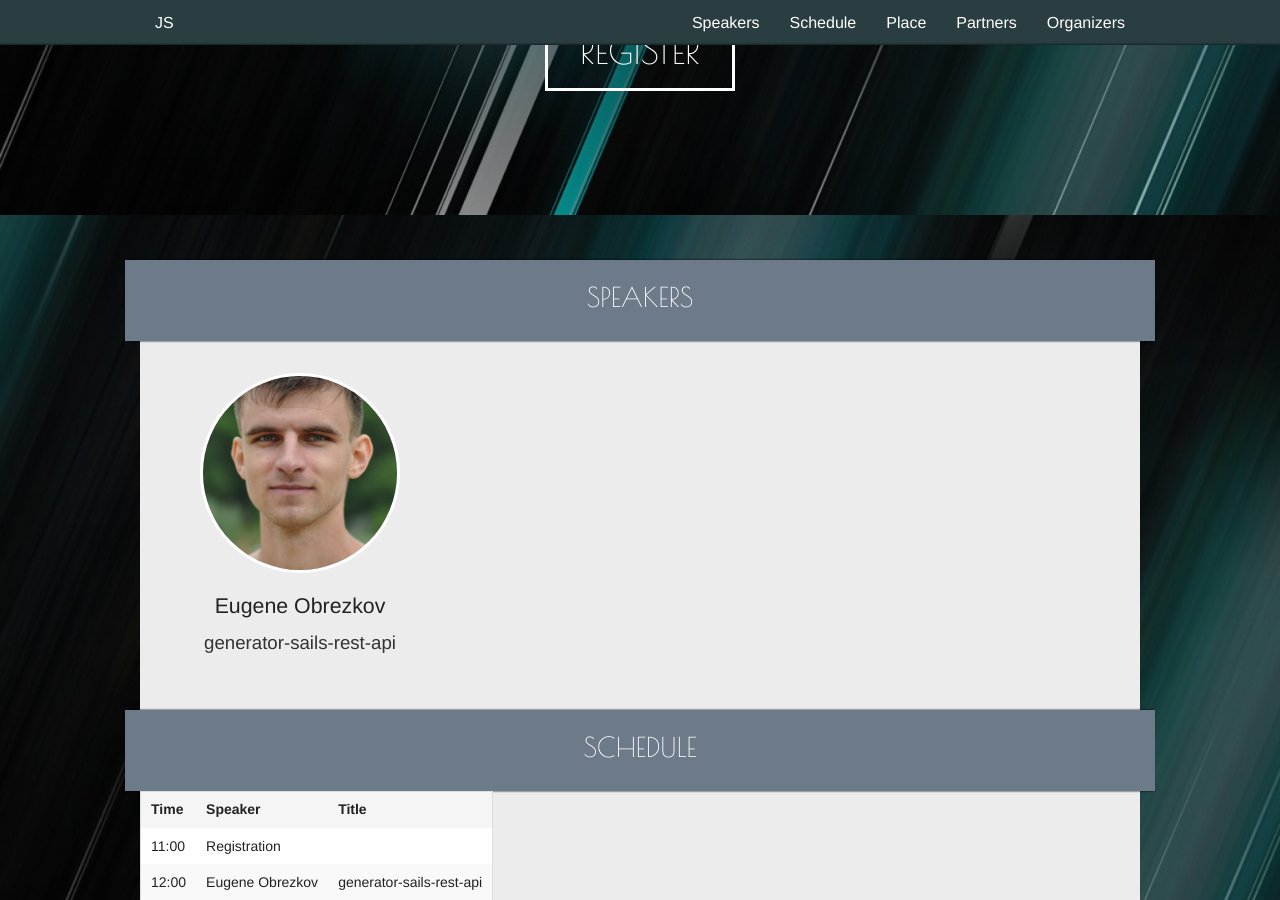
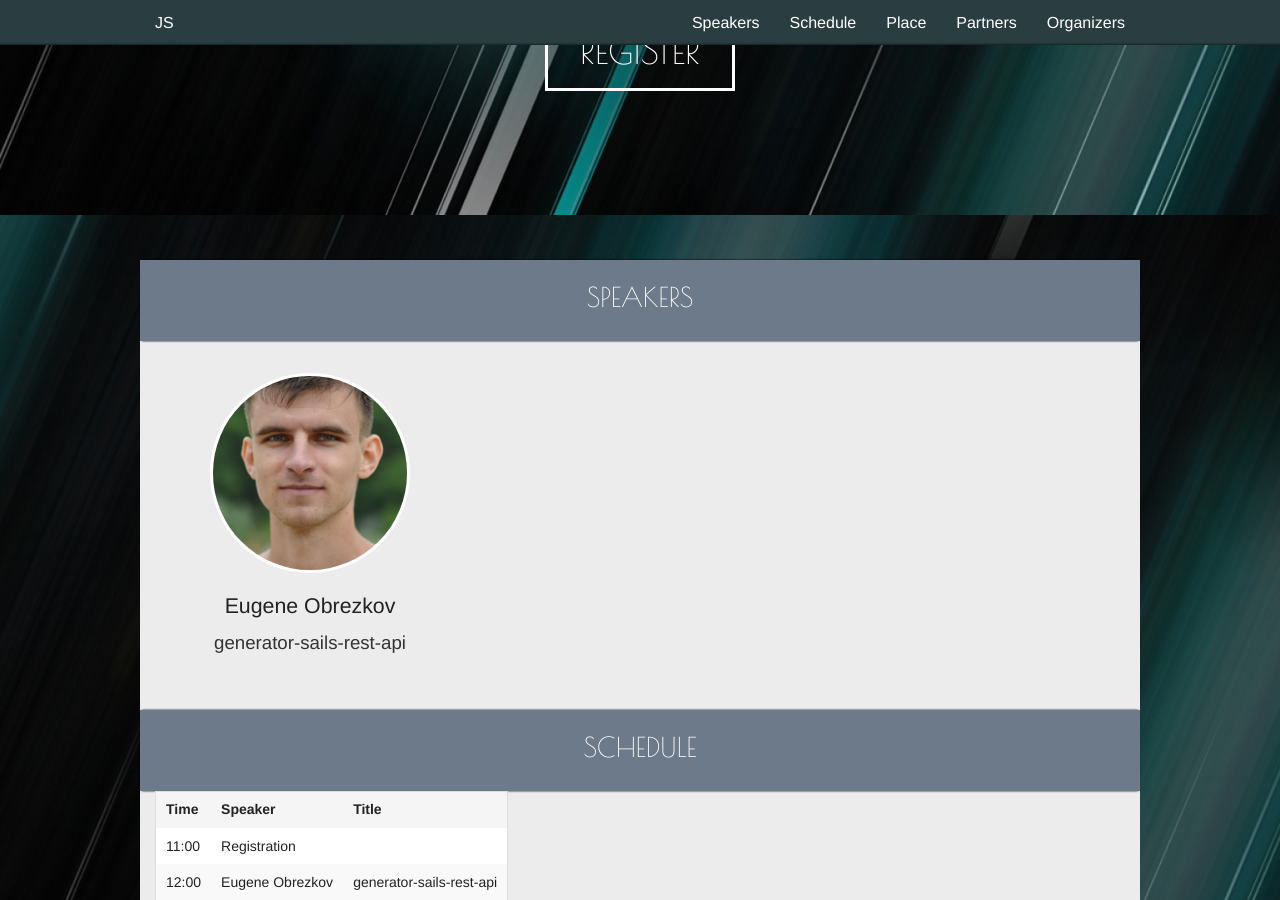
Before and after one commit to ghaiklor/kirovohradjs.com, a Jekyll site: the page built from index.html, in a window 1280 px wide and 900 px high, scrolled down 685 px. Built offline with Jekyll 4.4.1, drawn with Linux system fonts in a browser that asks for light colours.

Commit message:
Wrap all sections in columns

```diff
--- a/_includes/organizers.html
+++ b/_includes/organizers.html
@@ -1,10 +1,10 @@
 {% assign organizers = site.data[include.date].organizers %}
 
 <section id="organizers" class="row organizers text-center">
+  <div class="columns">
     <div class="row title">
       <h3>Organizers</h3>
     </div>
-
     <ul class="large-block-grid-2 medium-block-grid-2 small-block-grid-1">
       {% for organizer in organizers %}
       <li>
@@ -32,4 +32,5 @@
       </li>
       {% endfor %}
     </ul>
+  </div>
 </section>
--- a/_includes/partners.html
+++ b/_includes/partners.html
@@ -1,10 +1,10 @@
 {% assign partners = site.data[include.date].partners %}
 
 <section id="partners" class="row partners text-center">
+  <div class="columns">
     <div class="row title">
       <h3>Partners</h3>
     </div>
-
     <ul class="large-block-grid-4 medium-block-grid-3 small-block-grid-2">
       {% for partner in partners %}
       <li>
@@ -16,4 +16,5 @@
       </li>
       {% endfor %}
     </ul>
+  </div>
 </section>
--- a/_includes/place.html
+++ b/_includes/place.html
@@ -1,6 +1,7 @@
 {% assign place = site.data[include.date].place %}
 
 <section id="place" class="row place text-center">
+  <div class="columns">
     <div class="row title">
       <h3>Place</h3>
     </div>
@@ -20,4 +21,5 @@
     <div class="row embed">
       <iframe src="{{ place.embed }}" width="100%" height="450" frameborder="0" style="border: 0;"></iframe>
     </div>
+  </div>
 </section>
--- a/_includes/schedule.html
+++ b/_includes/schedule.html
@@ -1,10 +1,10 @@
 {% assign schedule = site.data[include.date].schedule %}
 
 <section id="schedule" class="row schedule text-center">
+  <div class="columns">
     <div class="row title">
       <h3>Schedule</h3>
     </div>
-
     <div class="row schedule">
       <div class="large-centered medium-centered small-centered columns">
         <table>
@@ -27,4 +27,5 @@
         </table>
       </div>
     </div>
+  </div>
 </section>
--- a/_includes/speakers.html
+++ b/_includes/speakers.html
@@ -1,10 +1,10 @@
 {% assign speakers = site.data[include.date].speakers %}
 
 <section id="speakers" class="row speakers text-center">
+  <div class="columns">
     <div class="row title">
       <h3>Speakers</h3>
     </div>
-
     <ul class="large-block-grid-3 medium-block-grid-2 small-block-grid-1">
       <li>
         {% for speaker in speakers %}
@@ -22,4 +22,5 @@
         {% endfor %}
       </li>
     </ul>
+  </div>
 </section>
```
Lines whose indentation alone changed are shown as unchanged.
